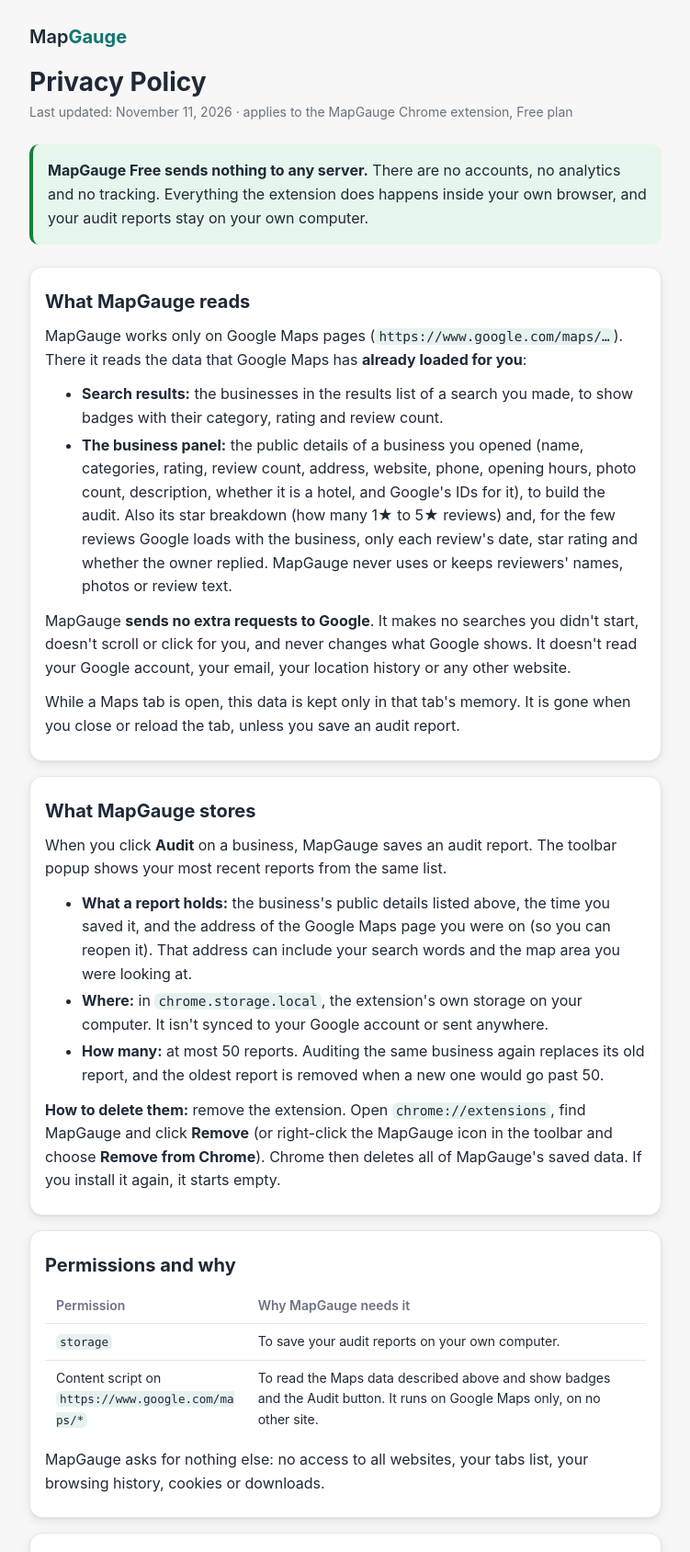
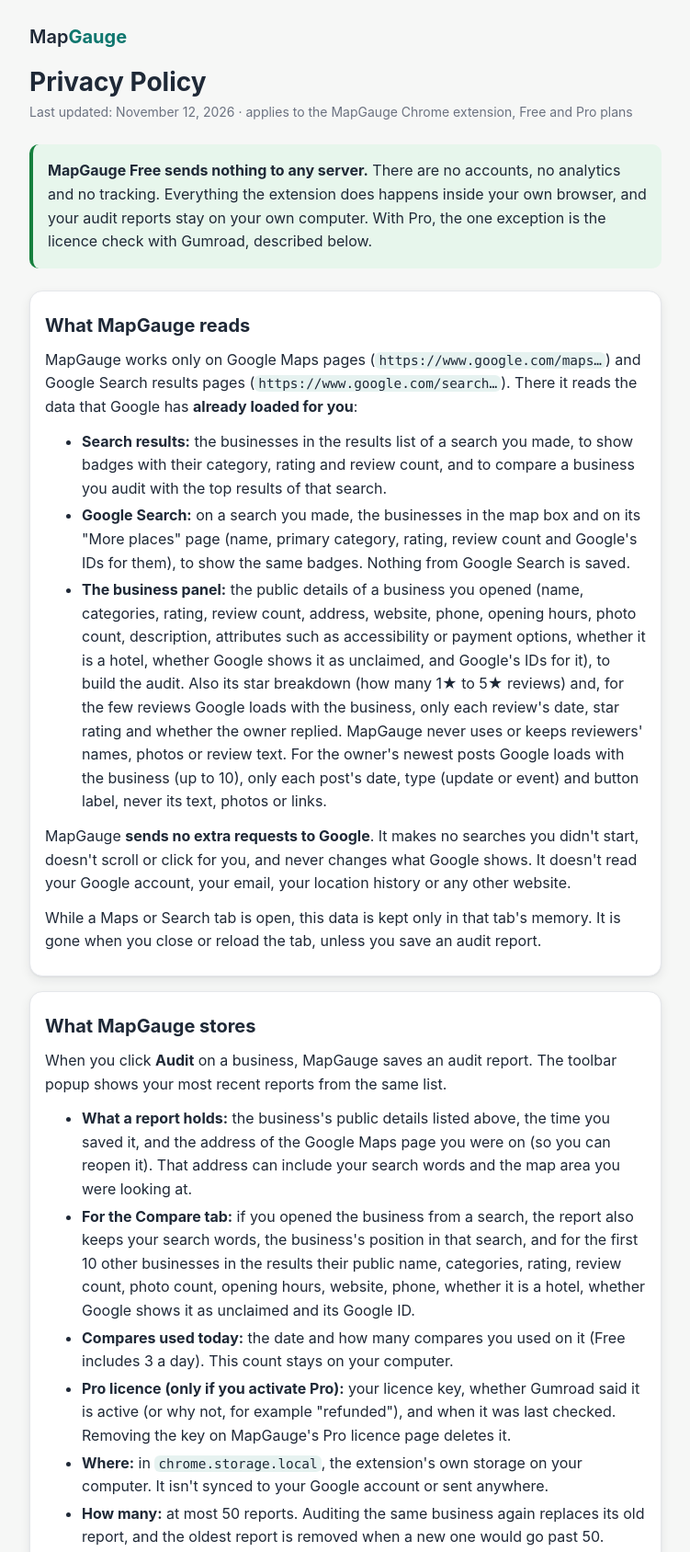
Before and after one commit to Moklesur/mapgauge-site, a plain HTML site: page privacy.html in a window 1280 px wide. Shown: the top 1688 px of the page at 92% size, without its empty margins (264-1015 px from the left). Drawn offline with Linux system fonts and the light colour scheme.

Commit message:
Update privacy policy details and clarify Pro plan

```diff
--- a/privacy.html
+++ b/privacy.html
@@ -92,21 +92,22 @@
   <main class="page">
     <span class="wm">Map<b>Gauge</b></span>
     <h1>Privacy Policy</h1>
-    <p class="muted">Last updated: November 11, 2026 · applies to the MapGauge Chrome extension, Free plan</p>
+    <p class="muted">Last updated: November 12, 2026 · applies to the MapGauge Chrome extension, Free and Pro plans</p>
 
     <div class="summary">
-      <p><strong>MapGauge Free sends nothing to any server.</strong> There are no accounts, no analytics and no tracking. Everything the extension does happens inside your own browser, and your audit reports stay on your own computer.</p>
+      <p><strong>MapGauge Free sends nothing to any server.</strong> There are no accounts, no analytics and no tracking. Everything the extension does happens inside your own browser, and your audit reports stay on your own computer. With Pro, the one exception is the licence check with Gumroad, described below.</p>
     </div>
 
     <section class="card" id="reads">
       <h2>What MapGauge reads</h2>
-      <p>MapGauge works only on Google Maps pages (<code>https://www.google.com/maps/…</code>). There it reads the data that Google Maps has <strong>already loaded for you</strong>:</p>
+      <p>MapGauge works only on Google Maps pages (<code>https://www.google.com/maps…</code>) and Google Search results pages (<code>https://www.google.com/search…</code>). There it reads the data that Google has <strong>already loaded for you</strong>:</p>
       <ul>
-        <li><strong>Search results:</strong> the businesses in the results list of a search you made, to show badges with their category, rating and review count.</li>
-        <li><strong>The business panel:</strong> the public details of a business you opened (name, categories, rating, review count, address, website, phone, opening hours, photo count, description, whether it is a hotel, and Google's IDs for it), to build the audit. Also its star breakdown (how many 1★ to 5★ reviews) and, for the few reviews Google loads with the business, only each review's date, star rating and whether the owner replied. MapGauge never uses or keeps reviewers' names, photos or review text.</li>
+        <li><strong>Search results:</strong> the businesses in the results list of a search you made, to show badges with their category, rating and review count, and to compare a business you audit with the top results of that search.</li>
+        <li><strong>Google Search:</strong> on a search you made, the businesses in the map box and on its "More places" page (name, primary category, rating, review count and Google's IDs for them), to show the same badges. Nothing from Google Search is saved.</li>
+        <li><strong>The business panel:</strong> the public details of a business you opened (name, categories, rating, review count, address, website, phone, opening hours, photo count, description, attributes such as accessibility or payment options, whether it is a hotel, whether Google shows it as unclaimed, and Google's IDs for it), to build the audit. Also its star breakdown (how many 1★ to 5★ reviews) and, for the few reviews Google loads with the business, only each review's date, star rating and whether the owner replied. MapGauge never uses or keeps reviewers' names, photos or review text. For the owner's newest posts Google loads with the business (up to 10), only each post's date, type (update or event) and button label, never its text, photos or links.</li>
       </ul>
       <p>MapGauge <strong>sends no extra requests to Google</strong>. It makes no searches you didn't start, doesn't scroll or click for you, and never changes what Google shows. It doesn't read your Google account, your email, your location history or any other website.</p>
-      <p>While a Maps tab is open, this data is kept only in that tab's memory. It is gone when you close or reload the tab, unless you save an audit report.</p>
+      <p>While a Maps or Search tab is open, this data is kept only in that tab's memory. It is gone when you close or reload the tab, unless you save an audit report.</p>
     </section>
 
     <section class="card" id="stores">
@@ -114,6 +115,9 @@
       <p>When you click <strong>Audit</strong> on a business, MapGauge saves an audit report. The toolbar popup shows your most recent reports from the same list.</p>
       <ul>
         <li><strong>What a report holds:</strong> the business's public details listed above, the time you saved it, and the address of the Google Maps page you were on (so you can reopen it). That address can include your search words and the map area you were looking at.</li>
+        <li><strong>For the Compare tab:</strong> if you opened the business from a search, the report also keeps your search words, the business's position in that search, and for the first 10 other businesses in the results their public name, categories, rating, review count, photo count, opening hours, website, phone, whether it is a hotel, whether Google shows it as unclaimed and its Google ID.</li>
+        <li><strong>Compares used today:</strong> the date and how many compares you used on it (Free includes 3 a day). This count stays on your computer.</li>
+        <li><strong>Pro licence (only if you activate Pro):</strong> your licence key, whether Gumroad said it is active (or why not, for example "refunded"), and when it was last checked. Removing the key on MapGauge's Pro licence page deletes it.</li>
         <li><strong>Where:</strong> in <code>chrome.storage.local</code>, the extension's own storage on your computer. It isn't synced to your Google account or sent anywhere.</li>
         <li><strong>How many:</strong> at most 50 reports. Auditing the same business again replaces its old report, and the oldest report is removed when a new one would go past 50.</li>
       </ul>
@@ -126,8 +130,10 @@
         <table>
           <thead><tr><th scope="col">Permission</th><th scope="col">Why MapGauge needs it</th></tr></thead>
           <tbody>
-            <tr><td><code>storage</code></td><td>To save your audit reports on your own computer.</td></tr>
-            <tr><td>Content script on <code>https://www.google.com/maps/*</code></td><td>To read the Maps data described above and show badges and the Audit button. It runs on Google Maps only, on no other site.</td></tr>
+            <tr><td><code>storage</code></td><td>To save your audit reports, and how many compares you used today, on your own computer.</td></tr>
+            <tr><td>Content script on <code>https://www.google.com/maps</code>, <code>https://www.google.com/maps/*</code> and <code>https://www.google.com/maps?*</code></td><td>To read the Maps data described above and show badges and the Audit button.</td></tr>
+            <tr><td>Content script on <code>https://www.google.com/search*</code></td><td>To read the businesses of the map box on Google Search results, described above, and show badges on them. It runs on Google Maps and Google Search results only, on no other site.</td></tr>
+            <tr><td><code>https://api.gumroad.com/*</code>, <strong>optional</strong></td><td>Only for Pro: to check your licence key with Gumroad. Chrome asks for it when you click <strong>Activate</strong>, never before, and MapGauge gives it back when you remove your key. Free users never grant it.</td></tr>
           </tbody>
         </table>
       </div>
@@ -141,10 +147,11 @@
           <thead><tr><th scope="col">Plan</th><th scope="col">Requests</th></tr></thead>
           <tbody>
             <tr><td>Free</td><td><strong>None.</strong> All code, icons and data ship inside the extension. Nothing is downloaded or uploaded.</td></tr>
+            <tr><td>Pro</td><td><strong>One kind:</strong> <code>POST https://api.gumroad.com/v2/licenses/verify</code>, which sends Gumroad your licence key and MapGauge's Pro product ID, nothing else (no reports, no businesses, no browsing data). It is sent when you click <strong>Activate</strong> or <strong>Check now</strong>, and at most once a day while you use MapGauge (when Chrome starts or when you click Audit), so a cancelled or refunded licence stops unlocking Pro. Gumroad answers whether the licence is active; its privacy policy applies to the request.</td></tr>
           </tbody>
         </table>
       </div>
-      <p class="muted">Two things that are not MapGauge requests, listed so the picture is complete: the "Open Google Maps" and "Open on Google Maps" links open a normal Google Maps tab only when you click them (Google's own privacy policy applies there), and Chrome itself checks the Chrome Web Store for extension updates.</p>
+      <p class="muted">Three things that are not MapGauge requests, listed so the picture is complete: the "Open Google Maps", "Open on Google Maps" and "Audit on Maps" links open a normal Google Maps tab only when you click them (Google's own privacy policy applies there), the "Join early access" and "Get Pro" buttons on locked Pro cards open Gumroad's page in a new tab only when you click them (Gumroad's privacy policy applies there; MapGauge sends Gumroad nothing), and Chrome itself checks the Chrome Web Store for extension updates.</p>
     </section>
 
     <section class="card" id="sharing">
@@ -153,8 +160,9 @@
     </section>
 
     <section class="card" id="pro">
-      <h2>The Pro plan, later</h2>
-      <p>A paid Pro plan may add server features later, such as accounts and extra data. <strong>This page will be updated before any of that ships</strong>, and it will list every new request and what it sends. The Free plan will keep working without a server.</p>
+      <h2>The Pro plan</h2>
+      <p>Payments go through <strong>Gumroad</strong> only, and MapGauge never sees your card details. Pro buttons in the extension open Gumroad's page in a new tab only when you click them; anything you enter there, such as your email, goes to Gumroad under Gumroad's privacy policy.</p>
+      <p>To unlock Pro you paste the licence key from your Gumroad email on MapGauge's Pro licence page and click <strong>Activate</strong>. Only then does Chrome ask your permission for MapGauge to contact <code>api.gumroad.com</code>, and the only request is the licence check listed above. Pro unlocks features that use the same Google data described above (all categories, all loaded search results, category gap names, unlimited compares); it reads nothing more from Google. The Free plan sends nothing to any server and keeps working without an account.</p>
     </section>
 
     <section class="card" id="contact">
```
